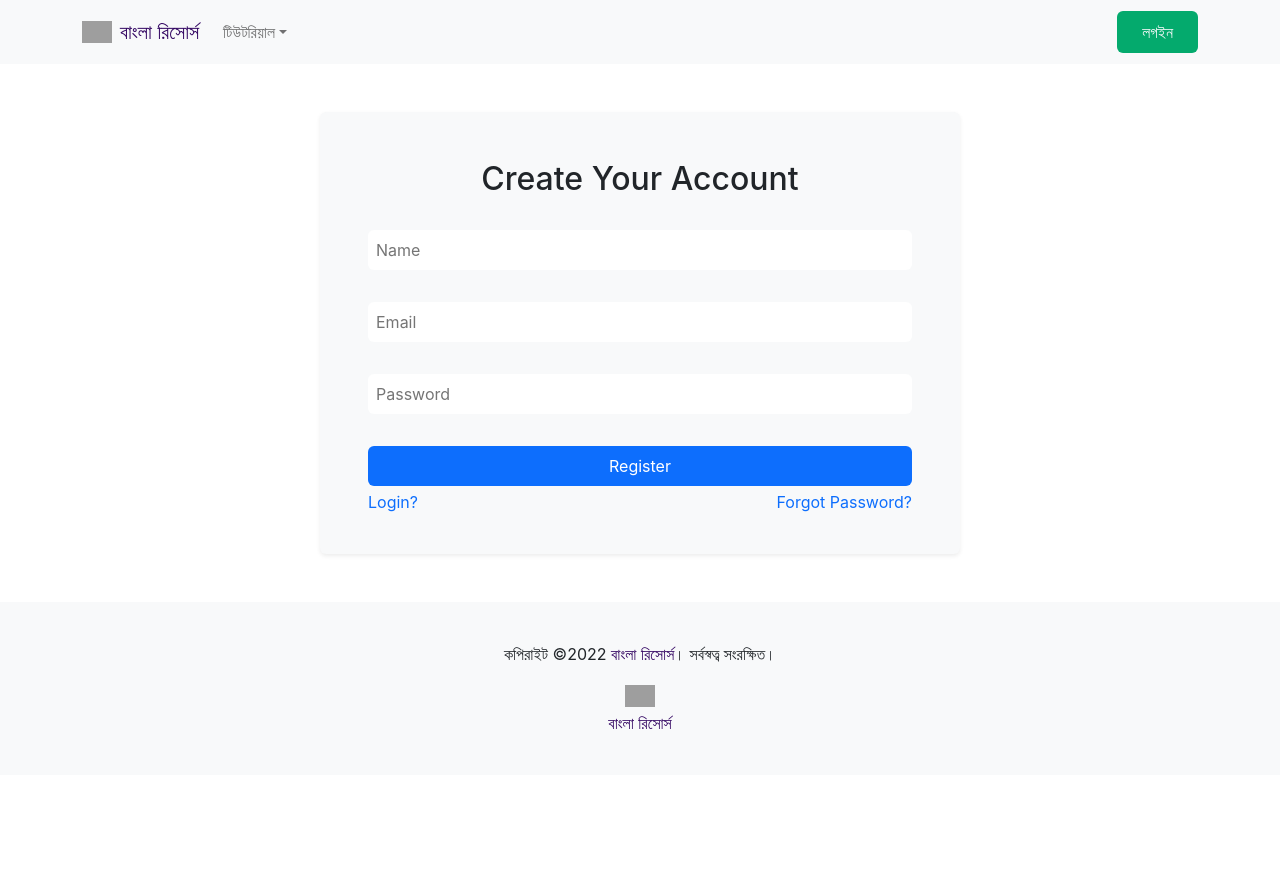
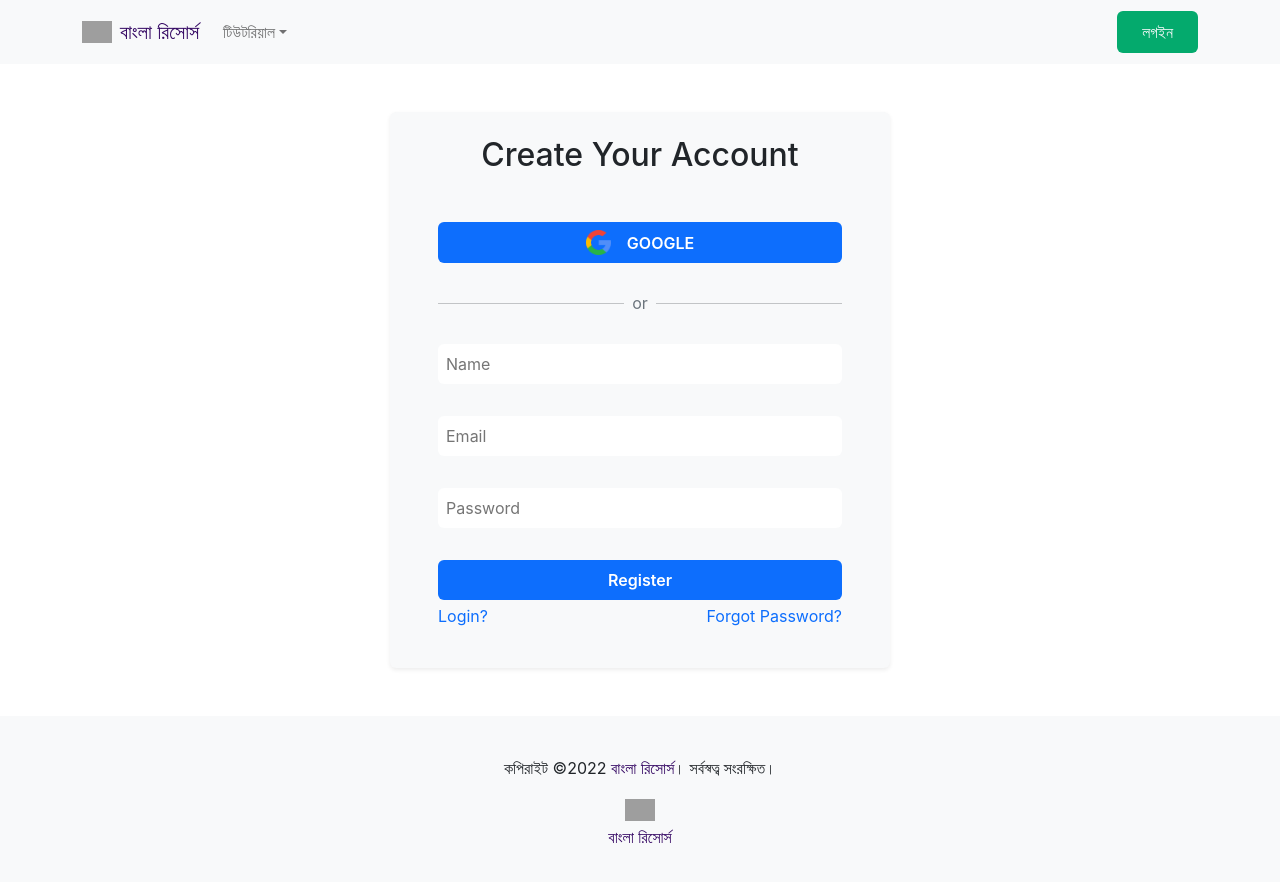
Before and after one commit to crescentpartha/Bangla-EdTech-Resources, a React (Create React App) app in the folder bangla-resources/: page /register in a window 1280 px wide. Shown: the top 882 px of the page. Before the commit the page ends 800 px from the top, so only its background shows below. Built offline with nearby package versions, Linux system fonts and the light colour scheme; grey boxes are pictures that could not be loaded.

Commit message:
SocialLogin section added

```diff
--- a/bangla-resources/src/components/Authentication/Register/Register.js
+++ b/bangla-resources/src/components/Authentication/Register/Register.js
@@ -1,6 +1,7 @@
 import React from 'react';
 import { useForm } from "react-hook-form";
 import { Link } from 'react-router-dom';
+import SocialLogin from '../SocialLogin/SocialLogin';
 
 const Register = () => {
     const { register, handleSubmit, formState: { errors } } = useForm();
@@ -11,8 +12,9 @@ const Register = () => {
     // console.log(errors);
 
     return (
-        <div className='w-50 bg-light mx-auto rounded py-4 my-5 shadow-sm'>
-            <h2 className='py-4 text-capitalize'>Create your Account</h2>
+        <div style={{width: '500px'}} className='bg-light mx-auto rounded py-4 my-5 shadow-sm'>
+            <h2 className='mb-0 text-capitalize'>Create your Account</h2>
+            <SocialLogin></SocialLogin>
             <form className='d-flex flex-column gap-1 px-5' onSubmit={handleSubmit(onSubmit)}>
                 <input
                     className='py-2 px-2 mb-2 rounded border-0'
@@ -55,7 +57,7 @@ const Register = () => {
                 />
                 <p className='text-danger'>{errors?.password?.message}</p>
                 <input
-                    className='py-2 px-2 rounded bg-primary text-white font-semibold border-0'
+                    className='py-2 px-2 rounded bg-primary text-white fw-semibold border-0'
                     type="submit"
                     value="Register"
                 />
--- /dev/null
+++ b/bangla-resources/src/components/Authentication/SocialLogin/SocialLogin.js
@@ -0,0 +1,21 @@
+import React from 'react';
+import google from '../../../images/google.png';
+
+const SocialLogin = () => {
+    return (
+        <div className='d-flex flex-column flex-nowrap items-center justify-center mx-5 my-4'>
+            <button className='d-flex align-items-center justify-content-center gap-3 bg-primary py-2 mx-auto my-4 rounded w-100 border-0'>
+                <img width={25} src={google} alt="google logo" />
+                <span className='text-white fw-semibold text-uppercase'>Google</span>
+            </button>
+
+            <div className='d-flex flex-row flex-nowrap items-center justify-center'>
+                <hr width='' className='h-1 w-100' />
+                <p className='mx-2 mb-0 mt-1 text-secondary text-lg font-semibold'>or</p>
+                <hr width='' className='h-1 w-100' />
+            </div>
+        </div>
+    );
+};
+
+export default SocialLogin;
```
Also changed, not shown: bangla-resources/src/images/google.png (added).
